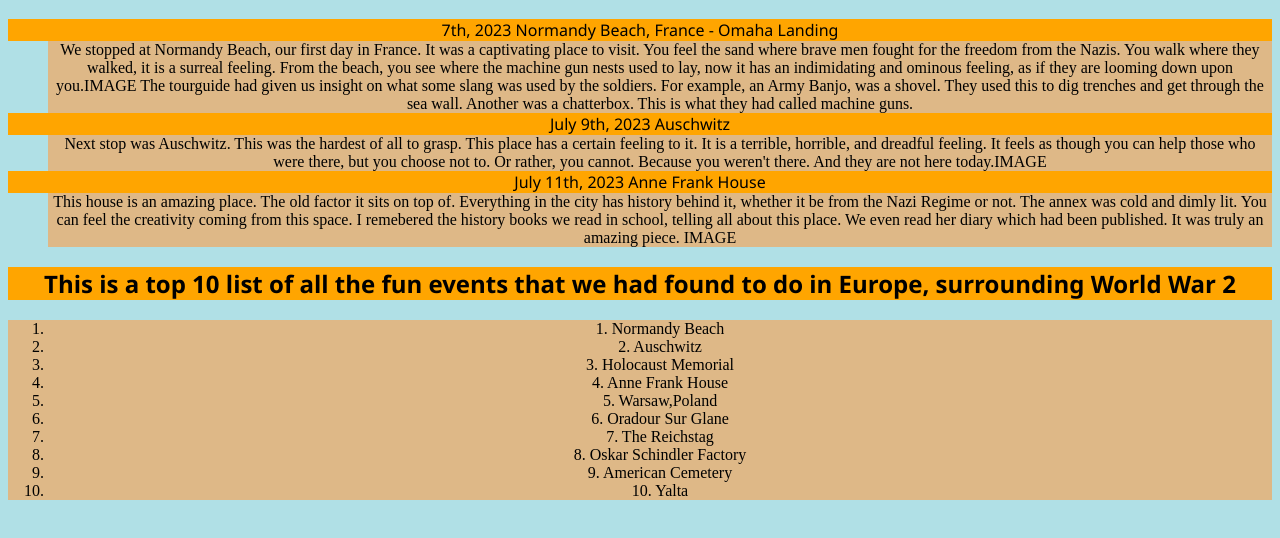
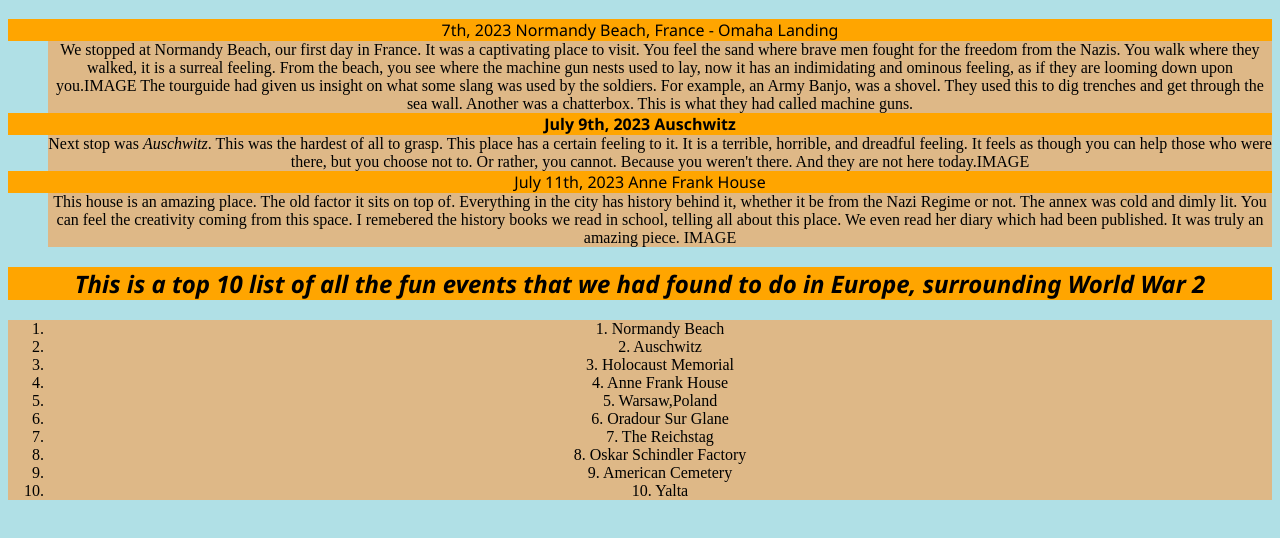
Before and after one commit to 2beasthunt/webauth, a plain HTML site: page Adventure/index.html in a window 1280 px wide. Shown: the part 62-600 px from the top of the page. Drawn offline with Linux system fonts and the light colour scheme.

Commit message:
semantics

```diff
--- a/Adventure/index.html
+++ b/Adventure/index.html
@@ -9,12 +9,12 @@
 <dt style="background-color: orange; font-family:'Segoe UI', Tahoma, Geneva, Verdana, sans-serif; text-align:center">7th, 2023
     Normandy Beach, France - Omaha Landing</dt>
     <dd style="background-color:burlywood; text-align:center">We stopped at Normandy Beach, our first day in France. It was a captivating place to visit. You feel the sand where brave men fought for the freedom from the Nazis. You walk where they walked, it is a surreal feeling. From the beach, you see where the machine gun nests used to lay, now it has an indimidating and ominous feeling, as if they are looming down upon you.IMAGE The tourguide had given us insight on what some slang was used by the soldiers. For example, an Army Banjo, was a shovel. They used this to dig trenches and get through the sea wall. Another was a chatterbox. This is what they had called machine guns.</dd>
-<dt style="background-color: orange; font-family:'Segoe UI', Tahoma, Geneva, Verdana, sans-serif; text-align:center">July 9th, 2023 Auschwitz</dt>
-<dd style="background-color:burlywood; text-align:center">Next stop was Auschwitz. This was the hardest of all to grasp. This place has a certain feeling to it. It is a terrible, horrible, and dreadful feeling. It feels as though you can help those who were there, but you choose not to. Or rather, you cannot. Because you weren't there. And they are not here today.IMAGE</dd>
+<dt style="background-color: orange; font-family:'Segoe UI', Tahoma, Geneva, Verdana, sans-serif; text-align:center"><strong>July 9th, 2023 Auschwitz</strong></dt>
+<dd style="background-color:burlywood; text-align:center">Next stop was <em>Auschwitz</em>. This was the hardest of all to grasp. This place has a certain feeling to it. It is a terrible, horrible, and dreadful feeling. It feels as though you can help those who were there, but you choose not to. Or rather, you cannot. Because you weren't there. And they are not here today.IMAGE</dd>
 <dt style="background-color: orange; font-family:'Segoe UI', Tahoma, Geneva, Verdana, sans-serif; text-align:center">July 11th, 2023  Anne Frank House</dt>
     <dd style="background-color:burlywood; text-align:center;">This house is an amazing place. The old factor it sits on top of. Everything in the city has history behind it, whether it be from the Nazi Regime or not. The annex was cold and dimly lit. You can feel the creativity coming from this space. I remebered the history books we read in school, telling all about this place. We even read her diary which had been published. It was truly an amazing piece. IMAGE</dd>
     </dl>
-    <h2 style="text-align:center; background-color: orange; font-family:'Segoe UI', Tahoma, Geneva, Verdana, sans-serif">This is a top 10 list of all the fun events that we had found to do in Europe, surrounding World War 2</h2>
+    <h2 style="text-align:center; background-color: orange; font-family:'Segoe UI', Tahoma, Geneva, Verdana, sans-serif"><em>This is a top 10 list of all the fun events that we had found to do in Europe, surrounding World War 2</em></h2>
     <ol style="background-color:burlywood; text-align:center;">
         <li>1. Normandy Beach</li>
        <li> 2. Auschwitz</li>
```
